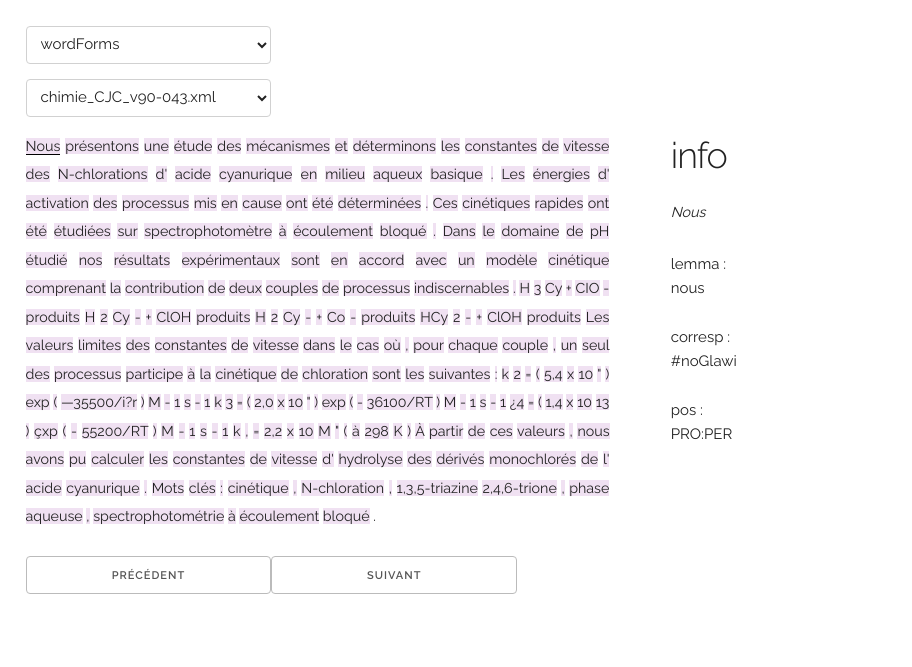
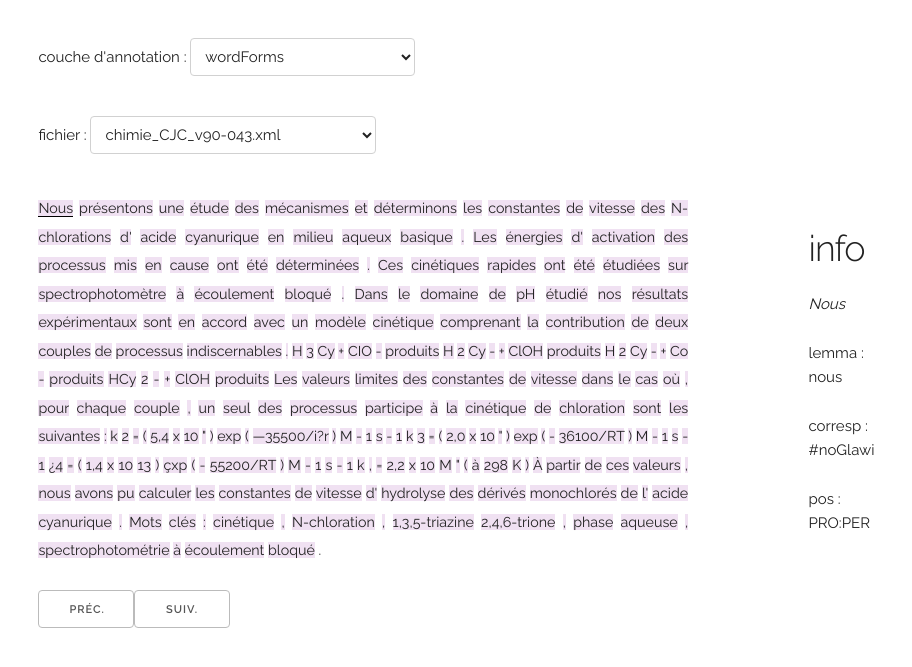
Before and after one commit to simonmeoni/flask-visualizer, a Flask app: page /visualizer in a window 1280 px wide. Shown: the top 667 px of the page, without its empty margins (0-912 px from the left). Run offline with Flask 2, Linux system fonts and the light colour scheme; some libraries are stand-ins or nearby versions.

Commit message:
refactor code and CSS && update design

```diff
--- a/app.py
+++ b/app.py
@@ -45,7 +45,7 @@ def inject_annotations(doc, s_type, target):
     for w in doc.xpath('//xmlns:text//xmlns:w', namespaces=NS):
         if target and w.xpath('@xml:id')[0] in target[0]:
             if is_end:
-                text += "<data class=\"text__tagged--"+s_type+" tagged\" value=" + str(cpt) + ">" + w.text
+                text += "<data class=\"text__tagged_"+s_type+" tagged\" value=" + str(cpt) + ">" + w.text
             else:
                 text += " " + w.text + " "
             target[0].pop(0)
@@ -83,4 +83,4 @@ def parse_xml():
 
 
 if __name__ == "__main__":
-    app.run(debug=False, host='0.0.0.0')
+    app.run(debug=True, host='0.0.0.0')
--- a/static/index.js
+++ b/static/index.js
@@ -3,46 +3,56 @@ $(document).ready(function() {
     var id;
     var json_id = {};
 
-    $.getJSON($SCRIPT_ROOT + '/visualizer/initialize',
-        {},
-        function(data) {
+    $.ajax({
+            url: $SCRIPT_ROOT + '/visualizer/initialize',
+            type: 'GET',
+            success: function(data) {
+            console.log("success");
+            },
+            error: function (data) {
+            debugger;
+            alert("error");
+            },
+            complete: function(xhr, textStatus) {
+            console.log("AJAX Request complete -> ", xhr, " -> ", textStatus);
+            }
+        }).done(
+            function(data) {
             $.each(data.result['spangrp'], function(index,value){
-                $('.selector__menu--annotation').append("<option value="+ value +">"+value+"</option>")
+                $('.annotations').append("<option value="+ value +">"+value+"</option>")
             })
 
             $.each(data.result['files'], function(index,value){
-                $('.selector__menu--file').append("<option value="+ value +">"+value+"</option>")
+                $('.file').append("<option value="+ value +">"+value+"</option>")
             })
+            createAnnotations()
+        });
 
-            createAnnotations()
-
-        });
 
     $('.menu').on('change', function() {
         createAnnotations()
     });
 
     $(document).on('click','.tagged',function(){
-        selected.removeClass("tagged--selected")
+        selected.removeClass("tagged_selected")
         selected = $(this)
-        selected.addClass("tagged--selected")
+        selected.addClass("tagged_selected")
         changeInfo()
     });
 
-    $('.button--next').click(function(){
-        selected.removeClass("tagged--selected")
+    $('.button_next').click(function(){
+        selected.removeClass("tagged_selected")
         selected = $(".tagged[value = '" + id +"' ]").next()
-        selected.addClass("tagged--selected")
         if(selected.html() == undefined){
             selected = $('.tagged').last()
+
         }
         changeInfo()
     });
 
-    $('.button--prev').click(function(){
-        selected.removeClass("tagged--selected")
+    $('.button_prev').click(function(){
+        selected.removeClass("tagged_selected")
         selected = $(".tagged[value = '" + id +"' ]").prev()
-        selected.addClass("tagged--selected")
         if(selected.html() == undefined){
             selected = $('.tagged').first()
         }
@@ -51,29 +61,45 @@ $(document).ready(function() {
 
 
     function changeInfo(){
+        selected.addClass("tagged_selected")
         id = selected.attr("value")
-        $('.occurrence__text').text(selected.html())
-        $('.occurrence__information').replaceWith("<div class=\"occurrence__information\">" + json_id["info"][id] + "</div>")
+        $('.inflectedW').text(selected.html())
+        $('.info').html(json_id["info"][id])
     }
 
     function createAnnotations() {
-        $.getJSON($SCRIPT_ROOT + '/visualizer/annotations',
-        {
-            type: $('.selector__menu--annotation').val(),
-            file: $('.selector__menu--file').val(),
-        },
-        function(data) {
+
+        var data = {};
+        data['type']  = $('.annotations').val();
+        data['file'] = $('.file').val();
+
+        return $.ajax({
+            url: $SCRIPT_ROOT + '/visualizer/annotations',
+            type: 'GET',
+            data: data,
+            success: function(data) {
+            console.log("success");
+            },
+            error: function (data) {
+            debugger;
+            alert("error");
+            },
+            complete: function(xhr, textStatus) {
+            console.log("AJAX Request complete -> ", xhr, " -> ", textStatus);
+            }
+        }).done(
+         function(data) {
             json_id = data.result
             $('.text').remove()
-            $('.occurrence').remove()
-            $('.text-selector').append("<p class=\"text\">" + json_id["text"] + "</p>")
-            $('.text-selector').append("<div class=\"occurrence\"></div>")
+            $('.word').remove()
+            $('.corpus').append("<p class=\"corpus_text text\">" + json_id["text"] + "</p>")
+            $('.corpus').append("<div class=\"corpus_word word\"></div>")
             selected = $('.tagged').first()
-            selected.addClass("tagged--selected")
+            selected.addClass("tagged_selected")
             id = $('.tagged').first().attr('value')
-            $('.occurrence').append("<h3 class=\"title occurrence__title\">info</h3>")
-            $('.occurrence').append("<p class=\"text occurrence__text\">" + selected.html() + "</p>")
-            $('.occurrence').append("<div class=\"information occurrence__information\">" + json_id["info"][id] + "</p>")
-        })
+            $('.word').append("<h3 class=\"word_title title\">info</h3>")
+            $('.word').append("<p class=\"word_inflectedW inflectedW\">" + selected.html() + "</p>")
+            $('.word').append("<div class=\"word_info info\">" + json_id["info"][id] + "</p>")
+        });
     }
 });
--- a/static/style.css
+++ b/static/style.css
@@ -1,49 +1,54 @@
-.root-container{
+.root {
     display: flex;
-    justify-content:flex-start;
-    align-content: flex-start;
+    align-items:flex-start;
     flex-direction:column;
-    margin: 2% 2% 2% 2%;
+    margin: 3% 3% 3% 3%;
 }
-.selector{
+
+.menu {
     display: flex;
     flex-direction:column;
 }
 
-.menu {
-    width:20%
+.corpus {
+    display: flex;
+    align-items:center;
 }
+
 .text{
     font-size:0.95em;
-    flex-basis: 80%;
+    flex-basis: 60%;
     line-height: 200%;
     text-align:justify;
 }
 
-.occurrence__text{
+.inflectedW{
     font-style: italic;
 }
 
-.occurrence{
-    flex-basis: 80%;
-    margin-left: 5%;
+.word{
+    flex-basis: 40%;
+    margin-left: 10%;
 }
 
 .button{
-    width:20%;
-    text-align: center;
+    width:50%;
 }
 
-.button-container{
+.buttons{
     order:3;
     display: flex;
-    flex-direction:row;
+    flex-direction: row;
+    justify-items: space-around;
+    -moz-user-select: none;
+    -webkit-user-select: none;
+    user-select: none;
 }
 
 .text-selector{
     display: flex;
     flex-direction:row;
-        justify-content:flex-start;
+    justify-content:flex-start;
     align-content: flex-start;
 }
 
@@ -51,22 +56,22 @@
     cursor:pointer;
 }
 
-.tagged--selected {
+.tagged_selected {
     border-bottom: 0.5px solid black;
 }
 
-.text__tagged--wordForms{
+.text__tagged_wordForms{
     background-color:#f0e1f2;
 }
 
-.text__tagged--candidatsTermes{
+.text__tagged_candidatsTermes{
     background-color:#bdd8f9;
 }
 
-.text__tagged--syntagmesDefinis{
+.text__tagged_syntagmesDefinis{
     background-color:#f9e1bd;
 }
 
-.text__tagged--lexiquesTransdisciplinaires{
+.text__tagged_lexiquesTransdisciplinaires{
     background-color:#f9c3bd;
 }
--- a/templates/index.html
+++ b/templates/index.html
@@ -18,21 +18,15 @@
 </head>
 <body>
 <script type="text/javascript" src="{{url_for('static', filename='index.js')}}"></script>
-<div class="root-container">
-    <div class="selector">
-            <select class="menu selector__menu--annotation"></select>
-            <select class="menu selector__menu--file"></select>
+<div class="root">
+    <div class="root__menu menu">
+        <p>couche d'annotation : <select class="menu__annotations annotations"></select></p>
+        <p>fichier : <select class="menu__file file"></select></p>
     </div>
-    <div class="text-selector">
-        <div class="occurrence">
-            <p class="text occurrence__text"></p>
-            <div class="information occurence__information"></div>
-        </div>
-        <div class="text"></div>
-    </div>
-    <div class="button-container">
-        <p class="button button--prev button-container__button--prev">précédent</p>
-        <p class="button button--next button-container__button--next">suivant</p>
+    <div class="root__corpus corpus"></div>
+    <div class="root__buttons buttons">
+        <p class="buttons buttons__button button button_prev">préc.</p>
+        <p class="buttons buttons__button button button_next">suiv.</p>
     </div>
 </div>
 </body>
```
